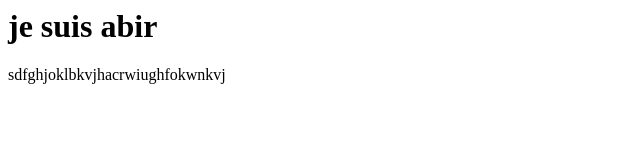
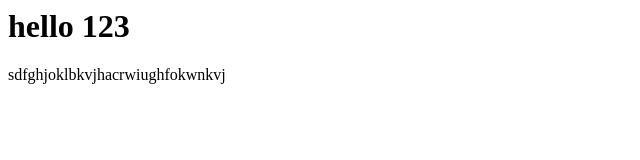
Before and after one commit to Abir992/CNN-python, a plain HTML site: page site/index.html in a window 1280 px wide. Shown: the whole page, without its empty margins (0-640 px from the left). Drawn offline with Linux system fonts and the light colour scheme.

Commit message:
Small addition to our page content.

```diff
--- a/site/index.html
+++ b/site/index.html
@@ -6,7 +6,7 @@
     <title>Document</title>
 </head>
 <body>
-    <h1>je suis abir</h1>
+    <h1>hello 123</h1>
     <p>sdfghjoklbkvjhacrwiughfokwnkvj</p>
 </body>
 </html>
```
